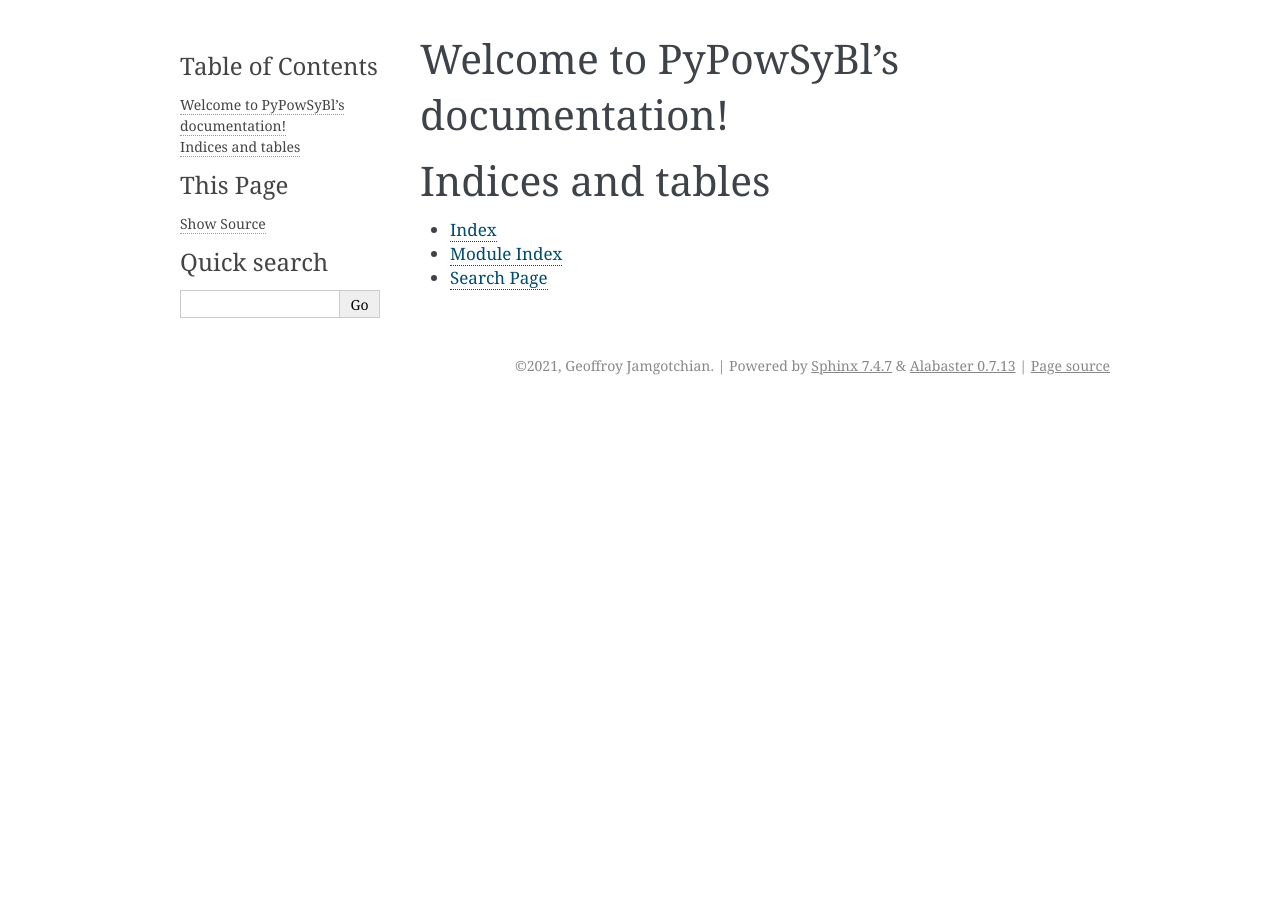
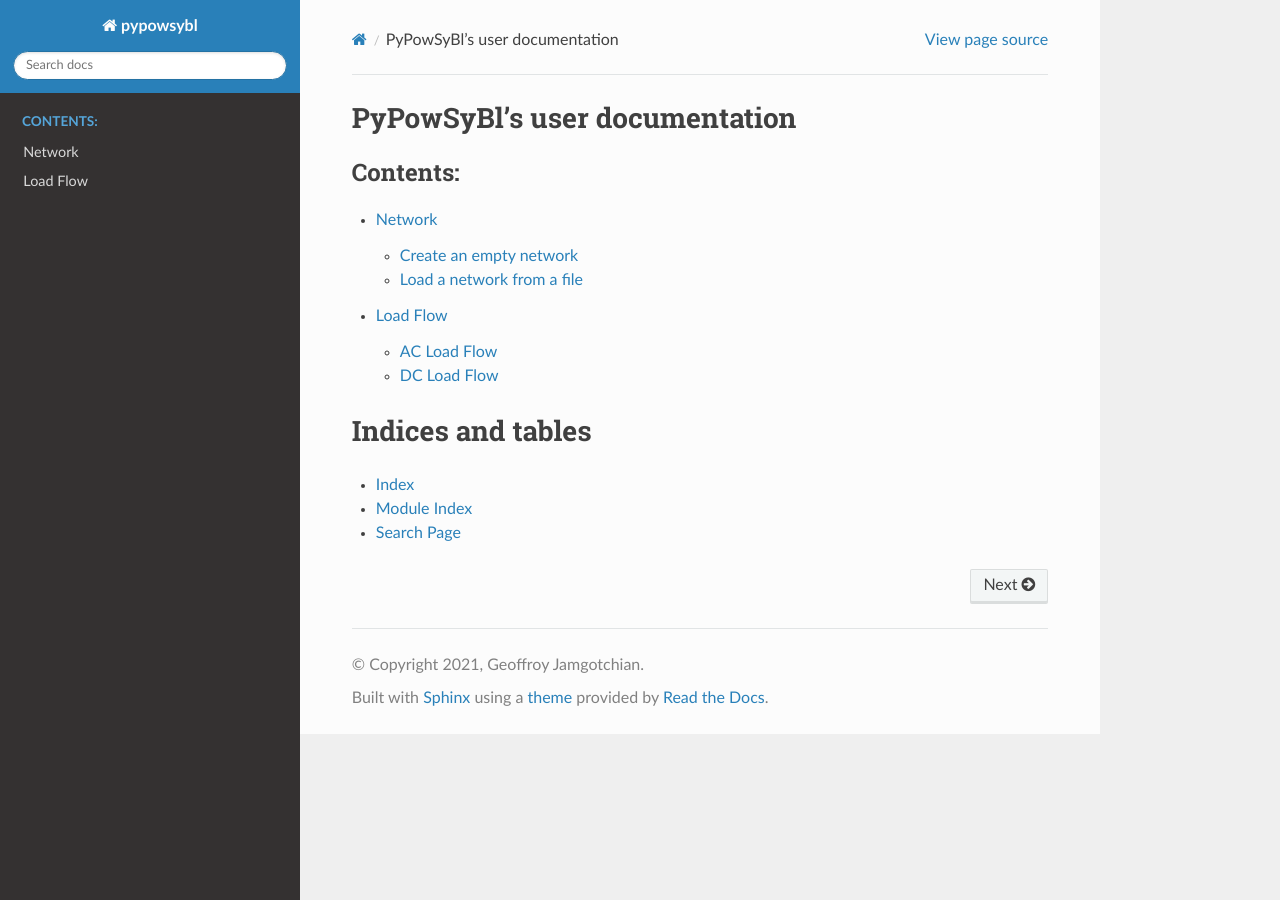
Before and after one commit to powsybl/pypowsybl, a Sphinx documentation site: the page built from docs/index.rst, in a window 1280 px wide. Built offline with Sphinx 7.4.7 and the Read the Docs theme 2.0.0, drawn with Linux system fonts in a browser that asks for light colours.

```diff
--- a/docs/conf.py
+++ b/docs/conf.py
@@ -10,9 +10,9 @@
 # add these directories to sys.path here. If the directory is relative to the
 # documentation root, use os.path.abspath to make it absolute, like shown here.
 #
-# import os
-# import sys
-# sys.path.insert(0, os.path.abspath('.'))
+import os
+import sys
+sys.path.insert(0, os.path.abspath('..'))
 
 
 # -- Project information -----------------------------------------------------
@@ -27,8 +27,7 @@ author = 'Geoffroy Jamgotchian'
 # Add any Sphinx extension module names here, as strings. They can be
 # extensions coming with Sphinx (named 'sphinx.ext.*') or your custom
 # ones.
-extensions = [
-]
+extensions = ['sphinx.ext.autodoc', 'sphinx.ext.viewcode', 'sphinx.ext.doctest']
 
 # Add any paths that contain templates here, relative to this directory.
 templates_path = ['_templates']
@@ -44,9 +43,16 @@ exclude_patterns = ['_build', 'Thumbs.db', '.DS_Store']
 # The theme to use for HTML and HTML Help pages.  See the documentation for
 # a list of builtin themes.
 #
-html_theme = 'alabaster'
+html_theme = 'sphinx_rtd_theme'
 
 # Add any paths that contain custom static files (such as style sheets) here,
 # relative to this directory. They are copied after the builtin static files,
 # so a file named "default.css" will overwrite the builtin "default.css".
 html_static_path = ['_static']
+
+doctest_global_setup = '''
+try:
+    import pypowsybl as pp
+except ImportError:
+    pp = None
+'''
--- a/docs/index.rst
+++ b/docs/index.rst
@@ -3,14 +3,15 @@
    You can adapt this file completely to your liking, but it should at least
    contain the root `toctree` directive.
 
-Welcome to PyPowSyBl's documentation!
-==================================
+PyPowSyBl's user documentation
+==============================
 
 .. toctree::
    :maxdepth: 2
    :caption: Contents:
 
-
+   network
+   load-flow
 
 Indices and tables
 ==================
--- /dev/null
+++ b/docs/load-flow.rst
@@ -0,0 +1,8 @@
+Load Flow
+=========
+
+AC Load Flow
+************
+
+DC Load Flow
+************
--- /dev/null
+++ b/docs/network.rst
@@ -0,0 +1,18 @@
+Network
+=======
+
+Create an empty network
+***********************
+
+.. autofunction:: pypowsybl.network.create_empty
+   :noindex:
+
+Example:
+
+.. doctest::
+   :skipif: pp is None
+
+   >>> n = pp.network.create_empty()
+
+Load a network from a file
+**************************
```
Also changed, not shown: README.md (+1 -10 lines), docs/modules.rst (added, +7 -0 lines), docs/pypowsybl.rst (added, +53 -0 lines), pypowsybl/__init__.py (+7 -2 lines), 2 other files.
